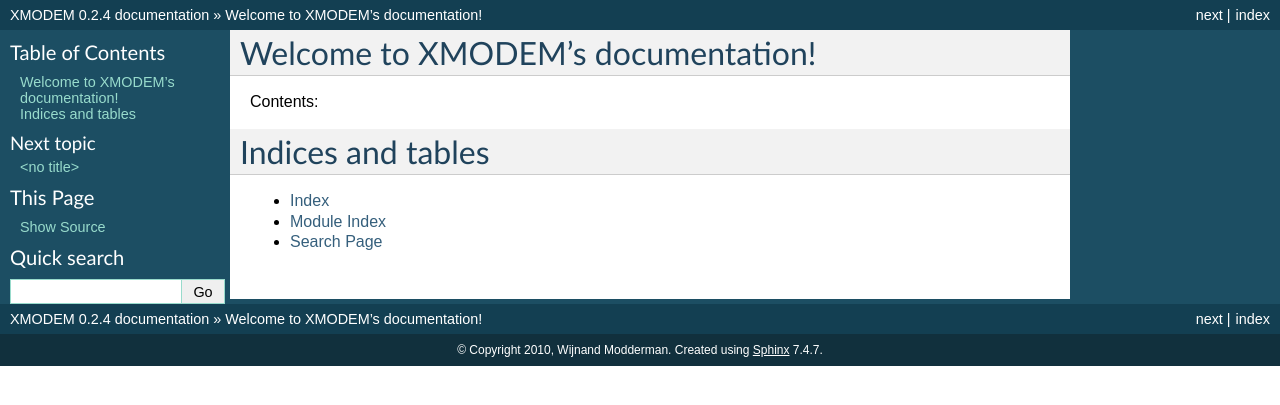
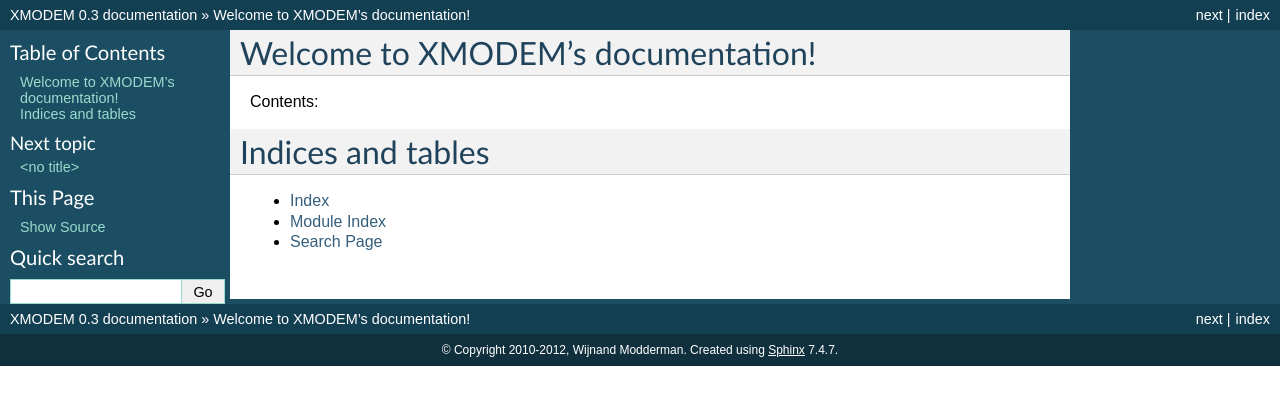
Before and after one commit to tehmaze/xmodem, a Sphinx documentation site: the page built from doc/source/index.rst, in a window 1280 px wide. Shown: the top 405 px of the page. Built offline with Sphinx 7.4.7, drawn with Linux system fonts in a browser that asks for light colours.

Commit message:
Bump version

```diff
--- a/doc/source/conf.py
+++ b/doc/source/conf.py
@@ -42,16 +42,16 @@
 
 # General information about the project.
 project = u'XMODEM'
-copyright = u'2010, Wijnand Modderman'
+copyright = u'2010-2012, Wijnand Modderman'
 
 # The version info for the project you're documenting, acts as replacement for
 # |version| and |release|, also used in various other places throughout the
 # built documents.
 #
 # The short X.Y version.
-version = '0.2'
+version = '0.3'
 # The full version, including alpha/beta/rc tags.
-release = '0.2.4'
+release = '0.3'
 
 # The language for content autogenerated by Sphinx. Refer to documentation
 # for a list of supported languages.
--- a/setup.py
+++ b/setup.py
@@ -2,7 +2,7 @@
 
 setup(
     name         = 'xmodem',
-    version      = '0.2.4',
+    version      = '0.3',
     author       = 'Wijnand Modderman',
     author_email = 'maze@pyth0n.org',
     description  = ('XMODEM protocol implementation.'),
```
